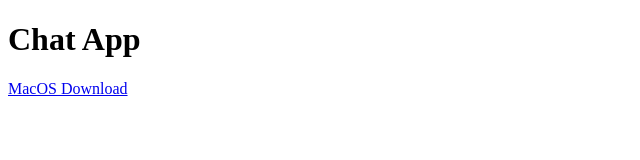
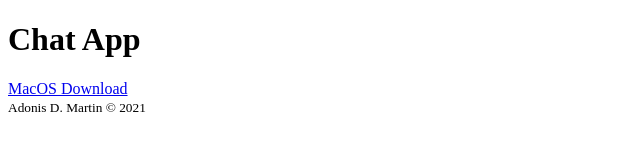
Before and after one commit to ADamian17/static-e, a plain HTML site: page index.html in a window 1280 px wide. Shown: the whole page, without its empty margins (0-640 px from the left). Drawn offline with Linux system fonts and the light colour scheme.

Commit message:
added copy rights

```diff
--- a/index.html
+++ b/index.html
@@ -9,5 +9,9 @@
 <body>
   <h1>Chat App</h1>
   <a href="https://firebasestorage.googleapis.com/v0/b/electron-chat-1874a.appspot.com/o/Chat%20App-1.0.0.dmg?alt=media&token=13ee7f93-1ef9-4ab0-9272-600eaa657c92">MacOS Download</a>
+  <br />
+  <footer>
+    <small>Adonis D. Martin &copy; 2021</small>
+  </footer>
 </body>
 </html>
```
